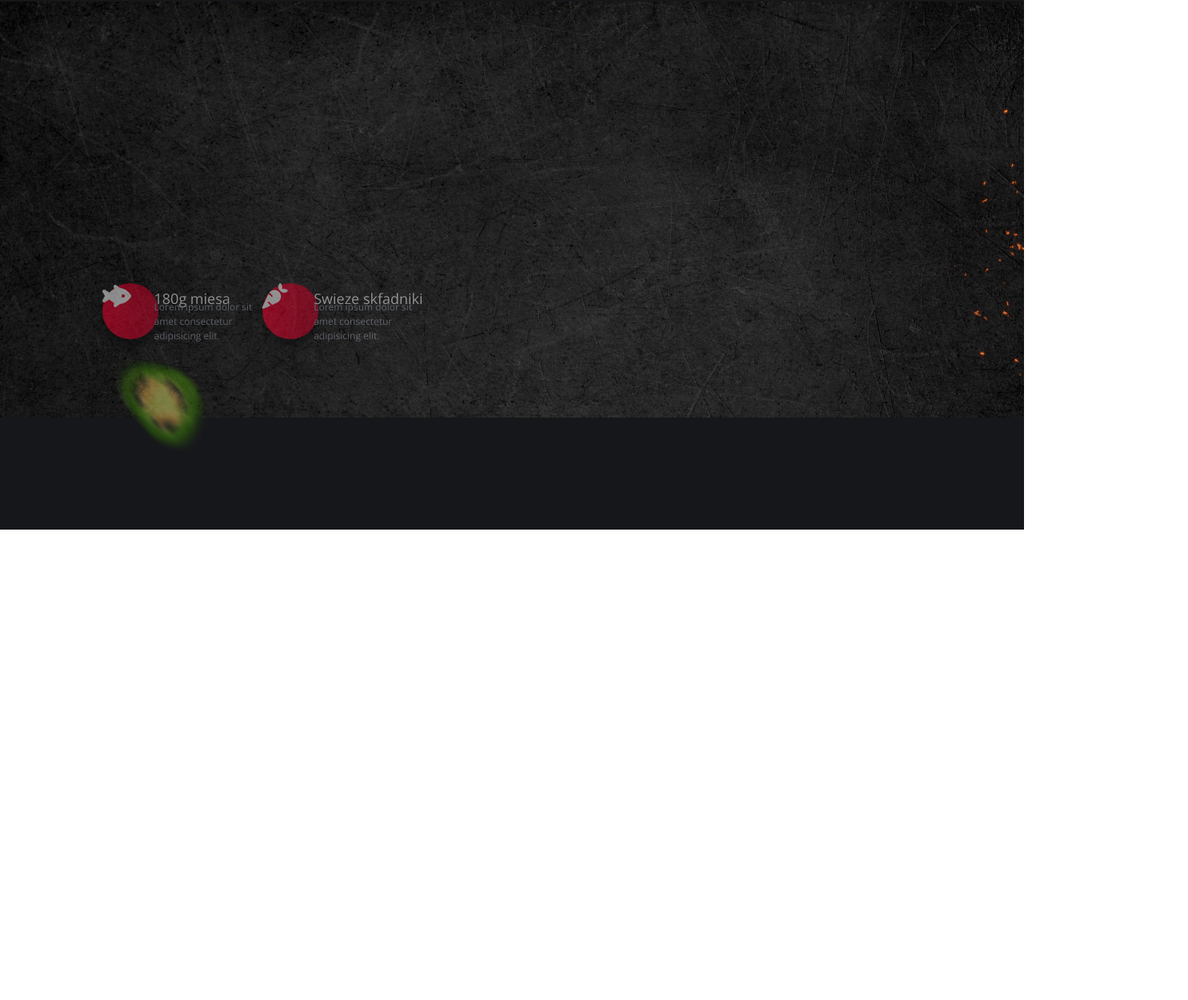
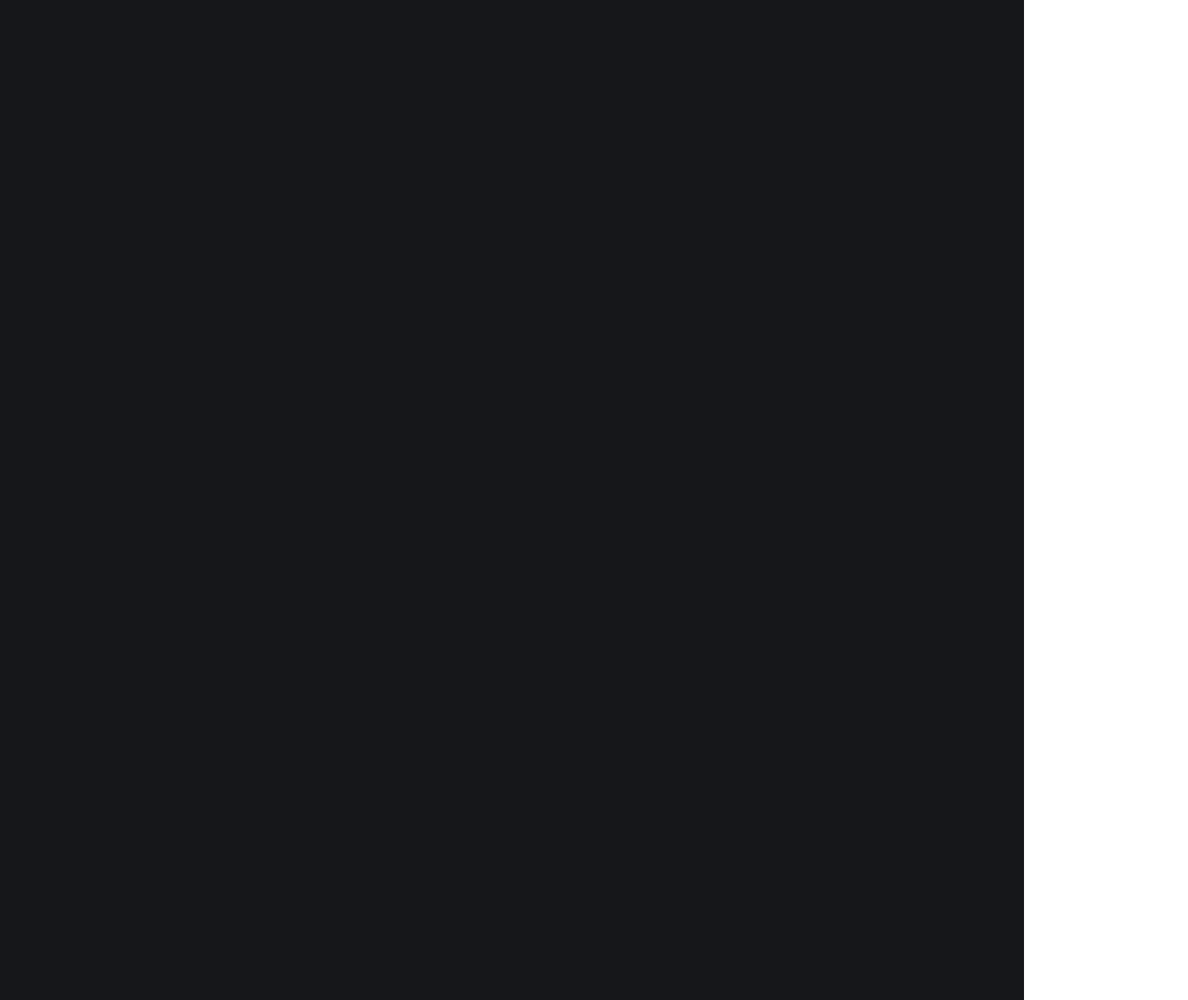
Before and after one commit to CodeWithAdityaKumar/team-endeavor, a React (Vite) app: page / in a window 1280 px wide. Shown: the part 1018-2268 px from the top of the page at 80% size, 1485 px wide, since content can reach past the window. Before the commit the page ends 1680 px from the top, so only its background shows below. Built offline with nearby package versions, Linux system fonts and the light colour scheme.

Commit message:
fix the responsiveness of promo

```diff
--- a/src/App.jsx
+++ b/src/App.jsx
@@ -30,7 +30,7 @@ export default function App() {
   {/* Burger animation section (from index4.html) */}
   {/* <BurgerAnimation /> */}
       {/* Menu section */}
-      {/* <MenuSection /> */}
+      <MenuSection />
       {/* Promo section */}
       <PromoSection />
     </div>
--- a/src/components/MenuCard.jsx
+++ b/src/components/MenuCard.jsx
@@ -19,7 +19,7 @@ export default function MenuCard({
 }) {
   return (
     <div
-      className={`col_1 w-full md:w-[23.5%] h-[360px] md:h-full bg-cover bg-center rounded-[10px] relative overflow-hidden ${origin}`}
+      className={`col_1 w-full md:w-[23.5%] h-[340px] sm:h-[360px] md:h-full bg-cover bg-center rounded-[10px] relative overflow-hidden ${origin}`}
       style={{ backgroundImage: `url('${bgImage}')` }}
     >
       {/* dark radial overlay */}
@@ -27,24 +27,24 @@ export default function MenuCard({
 
       {/* price */}
       <div className="price_tag">
-        <p className="text-[#d3d3d3] font-bold text-[5vw] md:text-[1.4vw] absolute top-[5%] left-[5%] z-[20]">{price}</p>
+        <p className="text-[#d3d3d3] font-bold text-[4.2vw] sm:text-[3.8vw] md:text-[1.4vw] absolute top-[5%] left-[5%] z-[20]">{price}</p>
       </div>
 
       {/* product image */}
       <img
         src={itemImage}
         alt="menu item"
-        className="w-[160px] md:w-[260px] z-[10] absolute top-[16%] md:top-[20%] left-1/2 -translate-x-1/2"
+        className="w-[150px] sm:w-[170px] md:w-[260px] z-[10] absolute top-[16%] md:top-[20%] left-1/2 -translate-x-1/2"
       />
 
       {/* title */}
-      <h2 className="text-[#d3d3d3] absolute bottom-[28%] left-[5%] text-[18px] md:text-[22px] z-[20]">
+      <h2 className="text-[#d3d3d3] absolute bottom-[28%] left-[5%] text-[17px] sm:text-[18px] md:text-[22px] z-[20]">
         {title}
       </h2>
 
       {/* description */}
       <div className="sub_info">
-        <p className="text-[#808080] text-[11px] w-[90%] absolute bottom-[17%] left-[5%] z-[20] line-clamp-2 md:line-clamp-none">
+        <p className="text-[#808080] text-[11px] sm:text-[12px] w-[90%] absolute bottom-[17%] left-[5%] z-[20] line-clamp-2 md:line-clamp-none">
           {description}
         </p>
       </div>
@@ -57,7 +57,7 @@ export default function MenuCard({
       </div>
 
       {/* add to cart */}
-      <div className="cart_btn w-[60px] h-[30px] bg-[linear-gradient(90deg,rgba(0,0,0,0)_-34%,rgba(115,212,0,1)_0%,rgba(53,116,0,1)_100%)] rounded-[50px] absolute bottom-[5%] left-[38%] text-white flex items-center justify-center cursor-pointer z-[20]">
+      <div className="cart_btn w-[60px] h-[30px] bg-[linear-gradient(90deg,rgba(0,0,0,0)_-34%,rgba(115,212,0,1)_0%,rgba(53,116,0,1)_100%)] rounded-[50px] absolute bottom-[5%] left-[38%] sm:left-[42%] md:left-[38%] text-white flex items-center justify-center cursor-pointer z-[20]">
         <i className="fa-solid fa-cart-shopping"></i>
       </div>
     </div>
--- a/src/components/MenuSection.jsx
+++ b/src/components/MenuSection.jsx
@@ -114,11 +114,11 @@ export default function MenuSection() {
   // cards will be data-driven later if needed
 
   return (
-    <div ref={sectionRef} className="section1 w-full min-h-[180vh] md:h-[180vh] bg-[#16171a] px-4 md:px-[100px] relative">
-      <h1 className="text-white text-[9vw] md:text-[3vw] absolute top-[5%] md:top-[8%]">MENU</h1>
+    <div ref={sectionRef} className="section1 w-full min-h-[100svh] md:h-[180vh] bg-[#16171a] px-4 md:px-[100px] relative pt-16 sm:pt-20 md:pt-0">
+      <h1 className="text-white text-[9vw] md:text-[3vw] md:absolute md:top-[8%]">MENU</h1>
 
       {/* Category buttons */}
-      <div className="menu_btn w-full md:w-[55%] h-auto md:h-[80px] absolute top-[12%] md:top-[13%] flex flex-wrap gap-3 md:gap-0 md:flex-nowrap items-center justify-start md:justify-between">
+      <div className="menu_btn w-full md:w-[55%] h-auto md:h-[80px] md:absolute md:top-[13%] mt-4 md:mt-0 flex flex-wrap gap-3 md:gap-0 md:flex-nowrap items-center justify-start md:justify-between">
         {['Startery','Burgery','Satoshi','Ziberia','Poutine'].map((label, idx) => (
           <a
             key={label}
@@ -136,16 +136,16 @@ export default function MenuSection() {
       </div>
 
       {/* Gallery */}
-      <div className="gallery w-full md:w-[85%] md:h-[70%] absolute top-[24%] md:top-[22%] flex flex-col gap-6 md:gap-0 justify-between z-[52]">
+      <div className="gallery w-full md:w-[85%] md:h-[70%] md:absolute md:top-[22%] flex flex-col gap-6 md:gap-0 justify-between z-[52] mt-6 md:mt-0">
         {/* Row 1 */}
-        <div className="row_1 w-full h-auto md:h-[48%] grid grid-cols-1 sm:grid-cols-2 md:grid-cols-4 gap-4 md:gap-0 md:flex md:justify-between">
+        <div className="row_1 w-full h-auto md:h-[48%] grid grid-cols-1 xs:grid-cols-2 sm:grid-cols-2 md:grid-cols-4 gap-4 md:gap-0 md:flex md:justify-between">
           <MenuCard bgImage={bg} itemImage={item} origin="origin-bottom-right" />
           <MenuCard bgImage={bg} itemImage={item} origin="origin-bottom-right" />
           <MenuCard bgImage={bg} itemImage={item} origin="origin-bottom-right" />
           <MenuCard bgImage={bg} itemImage={item} origin="origin-bottom-left" />
         </div>
         {/* Row 2 */}
-        <div className="row_1 w-full h-auto md:h-[48%] grid grid-cols-1 sm:grid-cols-2 md:grid-cols-4 gap-4 md:gap-0 md:flex md:justify-between">
+        <div className="row_1 w-full h-auto md:h-[48%] grid grid-cols-1 xs:grid-cols-2 sm:grid-cols-2 md:grid-cols-4 gap-4 md:gap-0 md:flex md:justify-between">
           <MenuCard bgImage={bg} itemImage={item} origin="origin-bottom-right" />
           <MenuCard bgImage={bg} itemImage={item} origin="origin-bottom-right" />
           <MenuCard bgImage={bg} itemImage={item} origin="origin-bottom-right" />
@@ -154,7 +154,7 @@ export default function MenuSection() {
       </div>
 
       {/* Bottom CTA + decorations */}
-  <a href="#" className="footer_btn w-[180px] h-[50px] border border-gray-500 rounded-[50px] absolute bottom-2 md:bottom-0 left-1/2 -translate-x-1/2 no-underline text-gray-500 flex items-center justify-center transition duration-500 font-extrabold hover:bg-[#cb1234] hover:text-white">Watch More</a>
+  <a href="#" className="footer_btn w-[180px] h-[50px] border border-gray-500 rounded-[50px] md:absolute md:bottom-0 md:left-1/2 md:-translate-x-1/2 no-underline text-gray-500 flex items-center justify-center transition duration-500 font-extrabold hover:bg-[#cb1234] hover:text-white mt-8 md:mt-0 mx-auto">Watch More</a>
 
       <div className="mochilli hidden md:block"><img src="/assests/motion%20blur%20red%20chilli.png" alt="motion chilli" className="w-[20%] absolute bottom-[5%] left-[-8%] -rotate-90" /></div>
       <div className="motomato hidden md:block"><img src="/assests/motion%20tomato.png" alt="motion tomato" className="w-[22%] absolute right-[-5%] bottom-[-10%] z-[50]" /></div>
```
